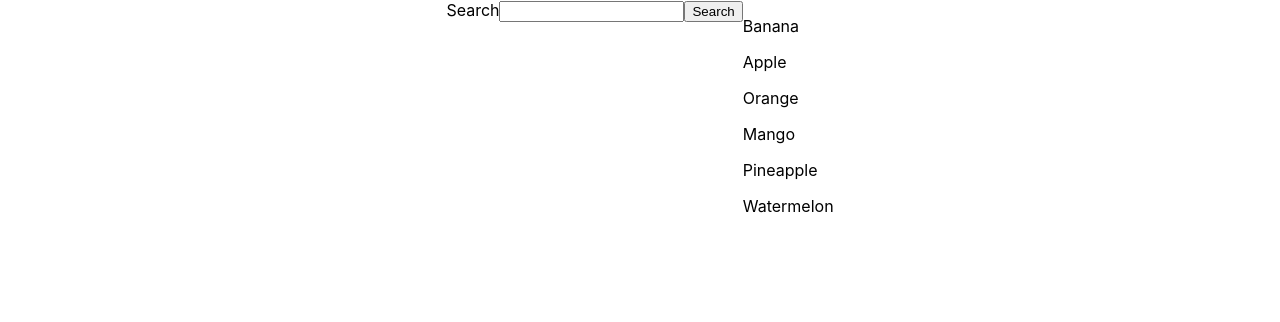
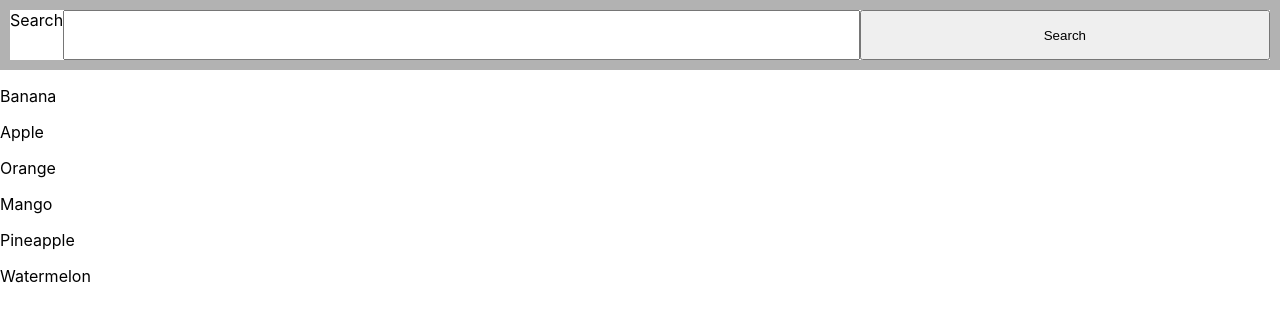
Before and after one commit to GoranAviani/search_filter_in_react, a React (Create React App) app: page / in a window 1280 px wide. Shown: the top 322 px of the page. Built offline with nearby package versions, Linux system fonts and the light colour scheme.

Commit message:
search_filter_in_react

```diff
--- a/src/Search.css
+++ b/src/Search.css
@@ -1,5 +1,22 @@
 .search-form{
     display: flex;
-    justify-content: center;
+    flex-direction: column;
+}
+
+.search-row{
+    display: flex;
+    flex: 1 1 50px;
+    border: 10px solid rgba(0,0,0,0.3);
+}
+
+.search-row input{
+    flex: 2;
+}
+.search-row button{
+    flex: 1;
+}
+
+.search-result{
+        flex: 1 1 100%;
 
 }
```
